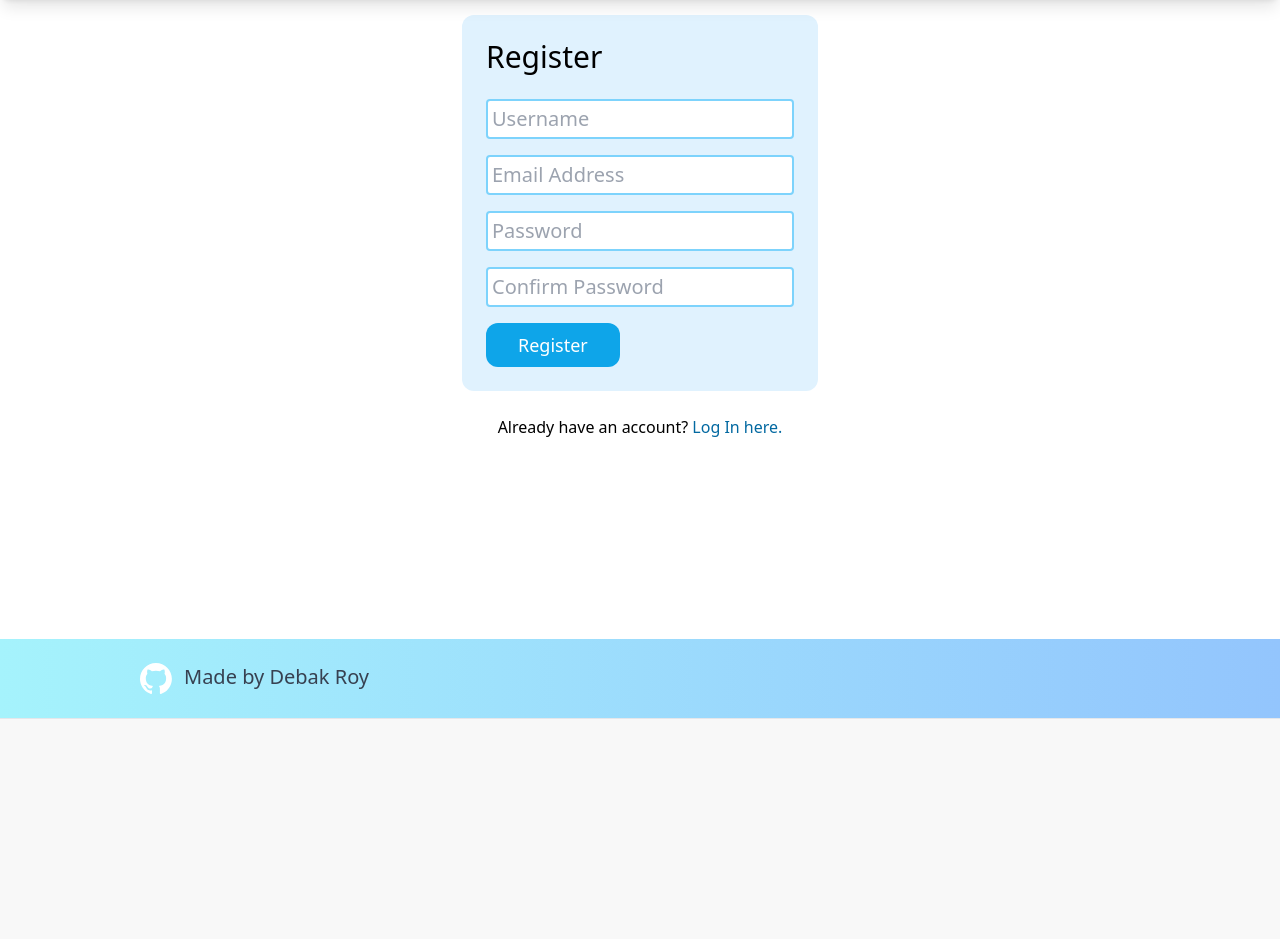
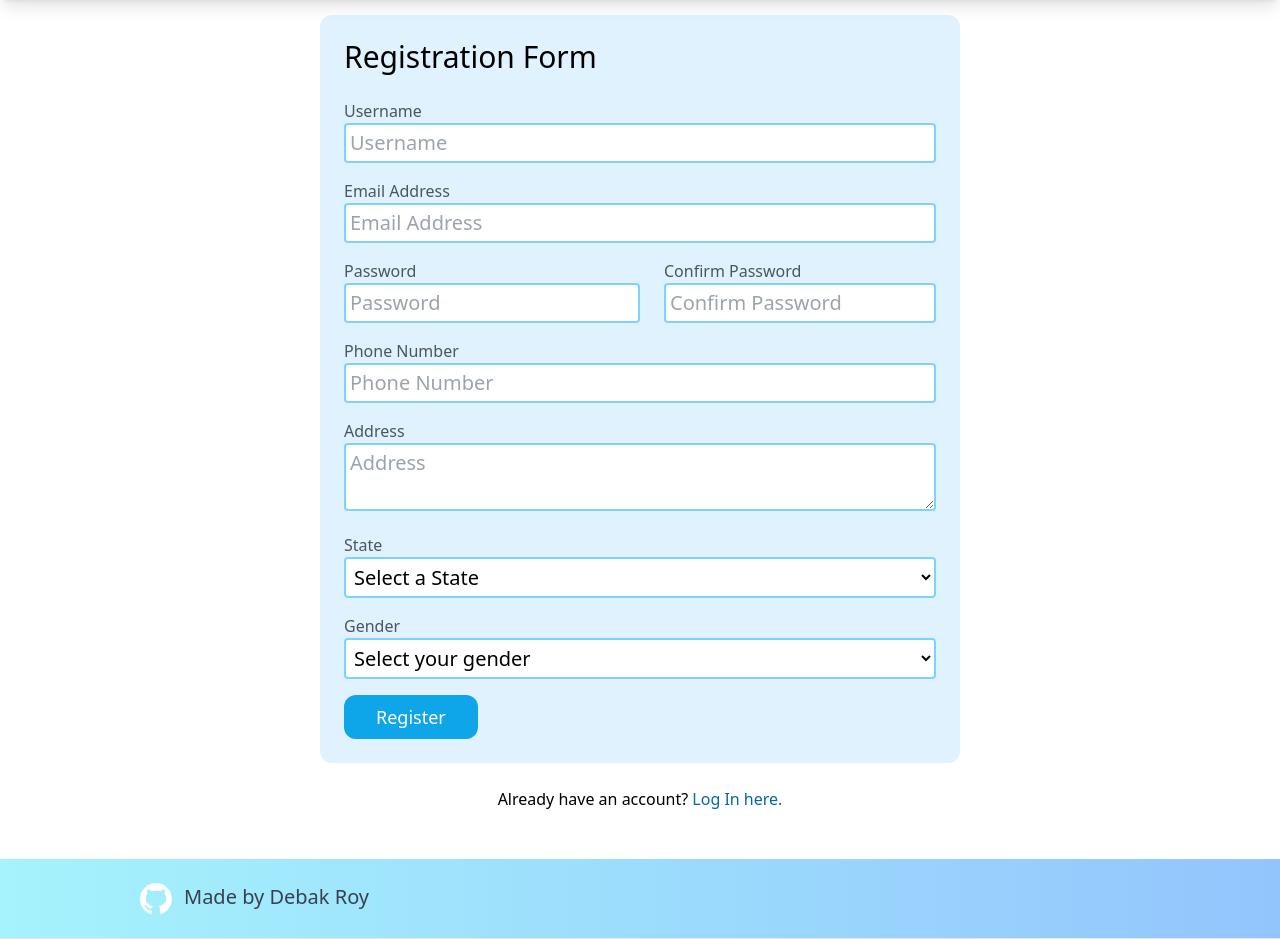
Before and after one commit to droy117/Online_Grievance_Redressal_Portal, a Django app: page /register in a window 1280 px wide. Shown: the part 81-1020 px from the top of the page. Before the commit the page ends 800 px from the top, so only its background shows below. Run offline with Django 4.2, Linux system fonts and the light colour scheme; some libraries are stand-ins or nearby versions.

```diff
--- a/app/templates/app/register.html
+++ b/app/templates/app/register.html
@@ -9,21 +9,74 @@
         <div class="mt-24 text-red-500 text-center p-1 bg-red-100">{{ message }}</div>
     {% endif %}
 
-    <div class="w-max my-6 mx-auto p-6 bg-sky-100 rounded-xl mt-24">
-        <h1 class="mb-6 text-3xl">Register</h1>
+    <div class="w-1/2 my-6 mx-auto p-6 bg-sky-100 rounded-xl mt-24">
+        <h1 class="mb-6 text-3xl">Registration Form</h1>
         <form action="{% url 'register' %}" method="post">
             {% csrf_token %}
-            <input class="p-1 border-2 border-sky-300 text-xl mb-4 rounded w-max" required type="text" name="username" placeholder="Username"><br>
-            <input class="p-1 border-2 border-sky-300 text-xl mb-4 rounded w-max" required type="email" name="email" placeholder="Email Address"><br>
-            <input class="p-1 border-2 border-sky-300 text-xl mb-4 rounded" required type="password" name="password" placeholder="Password"><br>
-            <input class="p-1 border-2 border-sky-300 text-xl mb-4 rounded" required type="password" name="confirmation" placeholder="Confirm Password"><br>
+            <label class="text-gray-600" for="username">Username</label><br>
+            <input class="p-1 border-2 border-sky-300 text-xl mb-4 rounded w-full" required type="text" name="username" placeholder="Username"><br>
+            <label class="text-gray-600" for="email">Email Address</label><br>
+            <input class="p-1 border-2 border-sky-300 text-xl mb-4 rounded w-full" required type="email" name="email" placeholder="Email Address"><br>
+            <div class="grid grid-cols-2 space-x-6">
+                <div>
+                    <label class="text-gray-600" for="password">Password</label><br>
+                    <input class="p-1 border-2 border-sky-300 text-xl mb-4 rounded w-full" required type="password" name="password" placeholder="Password">
+                </div>
+                <div>
+                    <label class="text-gray-600" for="confirmation">Confirm Password</label><br>
+                    <input class="p-1 border-2 border-sky-300 text-xl mb-4 rounded w-full" required type="password" name="confirmation" placeholder="Confirm Password">
+                </div>
+            </div>
+            <label class="text-gray-600" for="phone">Phone Number</label><br>
+            <input class="p-1 border-2 border-sky-300 text-xl mb-4 rounded w-full" required type="number" name="phone_number" placeholder="Phone Number"><br>
+            <label class="text-gray-600" for="address">Address</label><br>
+            <textarea class="p-1 border-2 border-sky-300 text-xl mb-4 rounded w-full" required type="text" name="address" placeholder="Address"></textarea><br>
+            <label class="text-gray-600" for="state">State</label><br>
+            <select name="state" class="p-1 border-2 border-sky-300 text-xl mb-4 rounded w-full bg-white">
+                <option value="" disabled selected>Select a State</option>
+                <option value="Andhra Pradesh">Andhra Pradesh</option>
+                <option value="Arunachal Pradesh">Arunachal Pradesh</option>
+                <option value="Assam">Assam</option>
+                <option value="Bihar">Bihar</option>
+                <option value="Chhattisgarh">Chhattisgarh</option>
+                <option value="Goa">Goa</option>
+                <option value="Gujarat">Gujarat</option>
+                <option value="Haryana">Haryana</option>
+                <option value="Himachal Pradesh">Himachal Pradesh</option>
+                <option value="Jharkhand">Jharkhand</option>
+                <option value="Karnataka">Karnataka</option>
+                <option value="Kerala">Kerala</option>
+                <option value="Madhya Pradesh">Madhya Pradesh</option>
+                <option value="Maharashtra">Maharashtra</option>
+                <option value="Manipur">Manipur</option>
+                <option value="Meghalaya">Meghalaya</option>
+                <option value="Mizoram">Mizoram</option>
+                <option value="Nagaland">Nagaland</option>
+                <option value="Odisha">Odisha</option>
+                <option value="Punjab">Punjab</option>
+                <option value="Rajasthan">Rajasthan</option>
+                <option value="Sikkim">Sikkim</option>
+                <option value="Tamil Nadu">Tamil Nadu</option>
+                <option value="Telangana">Telangana</option>
+                <option value="Tripura">Tripura</option>
+                <option value="Uttar Pradesh">Uttar Pradesh</option>
+                <option value="Uttarakhand">Uttarakhand</option>
+                <option value="West Bengal">West Bengal</option>
+            </select>
+            <label class="text-gray-600" for="gender">Gender</label><br>
+            <select name="gender" class="p-1 border-2 border-sky-300 text-xl mb-4 rounded w-full bg-white">
+                <option value="" disabled selected>Select your gender</option>
+                <option value="male">Male</option>
+                <option value="female">Female</option>
+                <option value="transgender">Transgender</option>
+            </select>
             <input class="py-2 px-8 text-lg bg-sky-500 hover:bg-sky-700 rounded-xl text-white" type="submit" value="Register"><br>
         </form>
     </div>
 
     <div class="text-center">Already have an account? <a href="{% url 'login' %}" class="text-sky-700 hover:underline">Log In here.</a></div>
 
-    <footer class="mt-auto px-32 py-6 flex justify-between border-b border-gray-200 absolute right-0 left-0 bottom-0 bg-gradient-to-r from-cyan-200 to-blue-300">
+    <footer class="mt-12 px-32 py-6 flex justify-between border-b border-gray-200 static bottom-0 bg-gradient-to-r from-cyan-200 to-blue-300">
         <a href="https://github.com/slayeh17" class="text-xl text-gray-700 hover:underline flex"><img src="{% static 'images/github-mark-white.svg' %}" class="w-8 mx-3">Made by Debak Roy</a>
     </footer>
 {% endblock %}
--- a/app/views.py
+++ b/app/views.py
@@ -38,10 +38,15 @@ def register(request):
     if request.method == "POST":
         username = request.POST["username"]
         email = request.POST["email"]
+        phone_number = request.POST["phone_number"]
+        address = request.POST["address"]
+        state = request.POST["state"]
+        gender = request.POST["gender"]
 
         # Ensure password matches confirmation
         password = request.POST["password"]
         confirmation = request.POST["confirmation"]
+
         if password != confirmation:
             return render(request, "app/register.html", {
                 "message": "Passwords must match."
@@ -49,7 +54,7 @@ def register(request):
 
         # Attempt to create new user
         try:
-            user = User.objects.create_user(username, email, password)
+            user = User.objects.create_user(username=username, password=password, email=email, phone_number=phone_number, address=address, state=state, gender=gender)
             user.save()
         except IntegrityError:
             return render(request, "app/register.html", {
```
Also changed, not shown: app/models.py (+43 -1 lines), app/templates/app/login.html (+5 -3 lines), app/migrations/0002_user_address_user_gender_user_phone_number_and_more.py (added), app/static/images/dragon-scales.svg (added), db.sqlite3.
